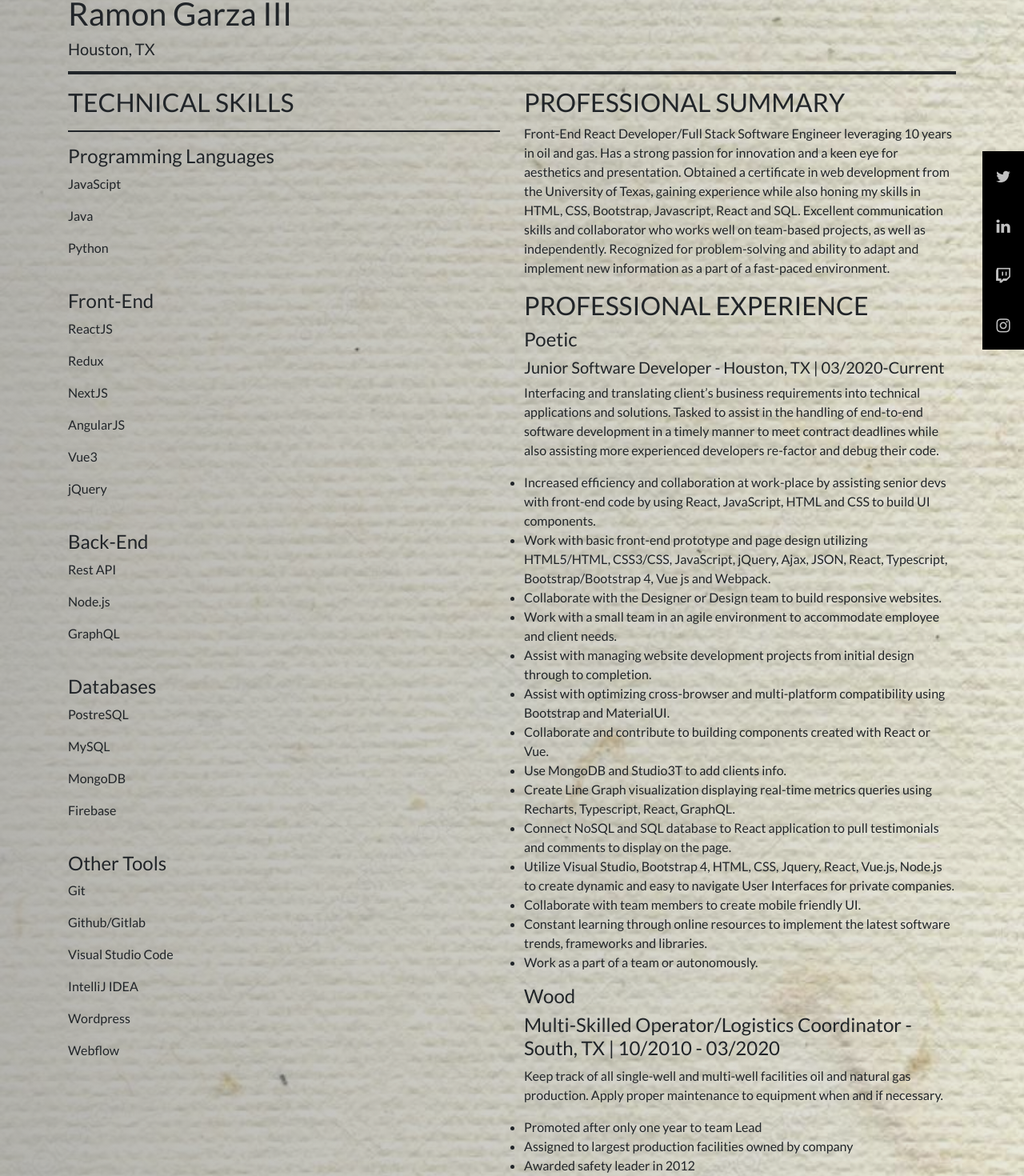
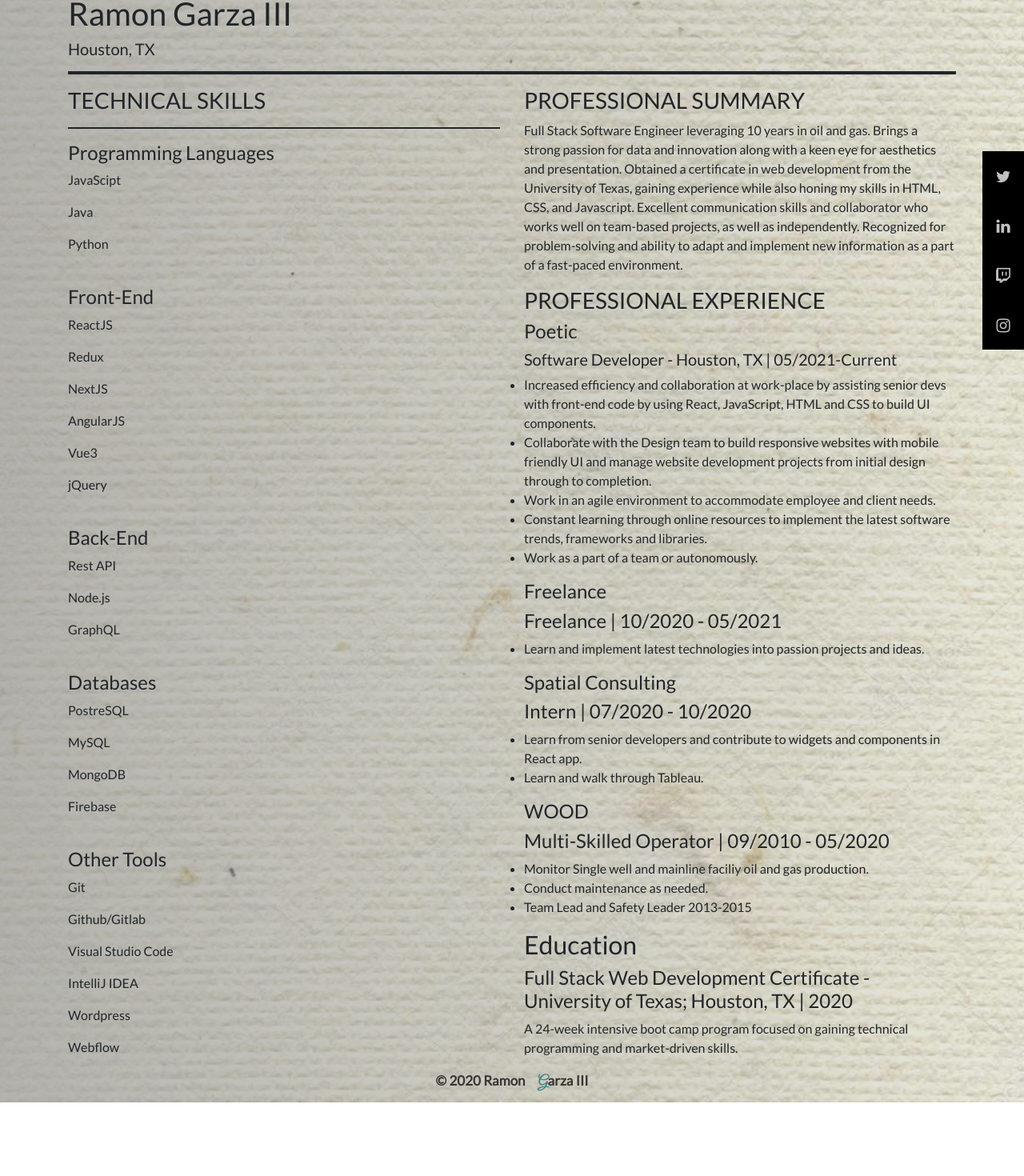
Before and after one commit to Ramong06/portfolio-website, a React (Create React App) app: page /resume in a window 1280 px wide. Shown: the part 87-1557 px from the top of the page at 80% size. After the commit the page ends 1465 px from the top, so only its background shows below. Built offline with nearby package versions, Linux system fonts and the light colour scheme; the HTML template or start-up script is replaced by a standard one.

Commit message:
updated resume page

```diff
--- a/src/components/Sidebar/index.js
+++ b/src/components/Sidebar/index.js
@@ -5,7 +5,7 @@ const Sidebar = () => {
     return (
         <div className="icon-bar">
             <a href="https://twitter.com/home" className="twitter" rel="noreferrer" target="_blank"><i className="fa fa-twitter"></i></a>
-            <a href="https://www.linkedin.com/in/%F0%9F%97%A1%F0%9F%9B%A1-ramon-g-908611199/" className="linkedin" rel="noreferrer" target="_blank"><i className="fa fa-linkedin"></i></a>
+            <a href="https://www.linkedin.com/in/ramon-g-908611199/" className="linkedin" rel="noreferrer" target="_blank"><i className="fa fa-linkedin"></i></a>
             <a href="https://www.twitch.tv/achilles5406" className="twitch" rel="noreferrer"  target="_blank"><i className="fa fa-twitch"></i></a>
             <a href="https://www.instagram.com/rgtercero/" className="instagram" rel="noreferrer"  target="_blank"><i className="fa fa-instagram"></i></a>
         </div>
--- a/src/pages/Resume.js
+++ b/src/pages/Resume.js
@@ -3,8 +3,7 @@ import "../App.css";
 import { Container, Row, Col } from "react-bootstrap";
 import Navbar2 from "../components/Navbar2";
 import Footer from "../components/Footer";
-import Sidebar from "../components/Sidebar"
-// import * as FaIcons from "react-icons/fa";
+import Sidebar from "../components/Sidebar";
 
 const Resume = () => {
     return (
@@ -18,7 +17,7 @@ const Resume = () => {
                 <Row>
                 <Col size="md-4 sm-6 justify-content-md-center">
                 <div>
-                            <h2>TECHNICAL SKILLS</h2>
+                            <h3>TECHNICAL SKILLS</h3>
                             <hr className='skills-line'></hr>
                             <h4>Programming Languages</h4>
                             <p>JavaScipt</p>
@@ -55,54 +54,58 @@ const Resume = () => {
                 </Col>
                 <Col size="md-8 sm-6 justify-content-md-center">
                 <div>
-                <h2>PROFESSIONAL SUMMARY</h2>
-                    <p>Front-End React Developer/Full Stack Software Engineer leveraging 10 years in oil and gas. Has a
-                        strong passion for innovation and a keen eye for aesthetics and presentation.
+                <h3>PROFESSIONAL SUMMARY</h3>
+                    <p>Full Stack Software Engineer leveraging 10 years in oil and gas. Brings a
+                        strong passion for data and innovation along with a keen eye for aesthetics and presentation.
                         Obtained a certificate in web development from the University of Texas, gaining experience while also honing my skills in HTML, CSS,
-                        Bootstrap, Javascript, React and SQL. Excellent communication skills and collaborator who works well on team-based projects, as well as
+                        and Javascript. Excellent communication skills and collaborator who works well on team-based projects, as well as
                         independently. Recognized for problem-solving and ability to adapt and implement new information as a part of a fast-paced environment.
                     </p>
                 </div>
                 <div>
-                <h2>PROFESSIONAL EXPERIENCE</h2>
+                <h3>PROFESSIONAL EXPERIENCE</h3>
                 </div>
                 <div>
                 <h4>Poetic</h4>
                 </div>
                 <div>
-                <h5>Junior Software Developer - Houston, TX | 03/2020-Current</h5>
-                    <p>Interfacing and translating client’s business requirements into technical applications and solutions. Tasked to assist in the handling of
-                        end-to-end software development in a timely manner to meet contract deadlines while also assisting more experienced developers re-factor
-                        and debug their code.
-                    </p>
+                <h5>Software Developer - Houston, TX | 05/2021-Current</h5>
                 <ul>
                     <li>Increased efficiency and collaboration at work-place by assisting senior devs with front-end code by using React, JavaScript, HTML and CSS to build UI components.</li>
-                    <li>Work with basic front-end prototype and page design utilizing HTML5/HTML, CSS3/CSS, JavaScript, jQuery, Ajax, JSON, React, Typescript, Bootstrap/Bootstrap 4, Vue js and Webpack.</li>
-                    <li>Collaborate with the Designer or Design team to build responsive websites.</li>
-                    <li>Work with a small team in an agile environment to accommodate employee and client needs.</li>
-                    <li>Assist with managing website development projects from initial design through to completion.</li>
-                    <li>Assist with optimizing cross-browser and multi-platform compatibility using Bootstrap and MaterialUI. </li>
-                    <li>Collaborate and contribute to building components created with React or Vue.</li>
-                    <li>Use MongoDB and Studio3T to add clients info.</li>
-                    <li>Create Line Graph visualization displaying real-time metrics queries using Recharts, Typescript, React, GraphQL.</li>
-                    <li>Connect NoSQL and SQL database to React application to pull testimonials and comments to display on the page.</li>
-                    <li>Utilize Visual Studio, Bootstrap 4, HTML, CSS, Jquery, React, Vue.js, Node.js to create dynamic and easy to navigate User Interfaces for private companies. </li>
-                    <li>Collaborate with team members to create mobile friendly UI.</li>
+                    <li>Collaborate with the Design team to build responsive websites with mobile friendly UI and manage website development projects from initial design through to completion.</li>
+                    <li>Work in an agile environment to accommodate employee and client needs.</li>
                     <li>Constant learning through online resources to implement the latest software trends, frameworks and libraries.</li>
-                    <li>Work as a part of a team or autonomously. </li>
+                    <li>Work as a part of a team or autonomously.</li>
                 </ul>
                 </div>
                 <div>
-                <h4>Wood</h4>
+                <h4>Freelance</h4>
                 </div>
                 <div>
-                <h4>Multi-Skilled Operator/Logistics Coordinator - South, TX | 10/2010 - 03/2020</h4>
-                <p>Keep track of all single-well and multi-well facilities oil and natural gas production. Apply proper maintenance to equipment when
-                    and if necessary.</p>
+                <h4>Freelance | 10/2020 - 05/2021</h4>
                 <ul>
-                    <li>Promoted after only one year to team Lead</li>
-                    <li>Assigned to largest production facilities owned by company</li>
-                    <li>Awarded safety leader in 2012</li>
+                    <li>Learn and implement latest technologies into passion projects and ideas.</li>
+                </ul>
+                </div>
+                <div>
+                <h4>Spatial Consulting</h4>
+                </div>
+                <div>
+                <h4>Intern | 07/2020 - 10/2020</h4>
+                <ul>
+                    <li>Learn from senior developers and contribute to widgets and components in React app.</li>
+                    <li>Learn and walk through Tableau.</li>
+                </ul>
+                </div>
+                <div>
+                <h4>WOOD</h4>
+                </div>
+                <div>
+                <h4>Multi-Skilled Operator | 09/2010 - 05/2020</h4>
+                <ul>
+                    <li>Monitor Single well and mainline faciliy oil and gas production.</li>
+                    <li>Conduct maintenance as needed.</li>
+                    <li>Team Lead and Safety Leader 2013-2015</li>
                 </ul>
                 </div>
                 <div>
```
